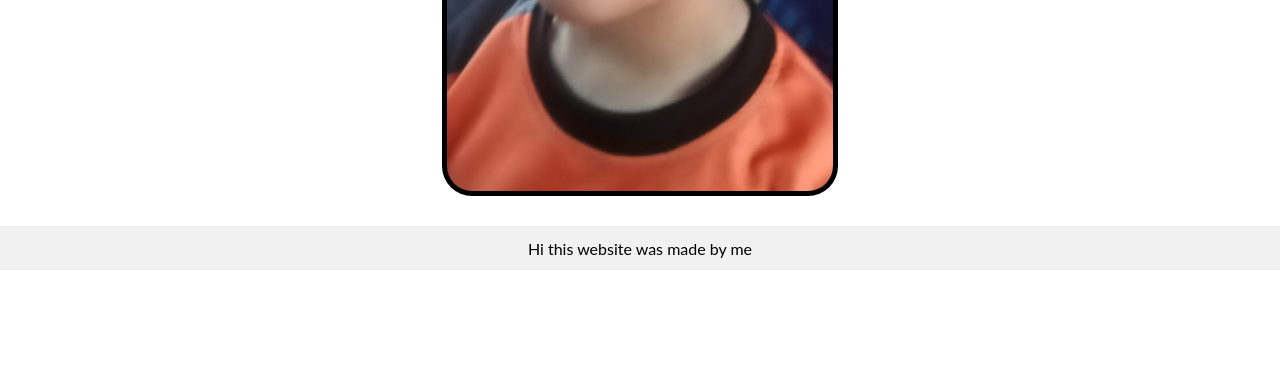
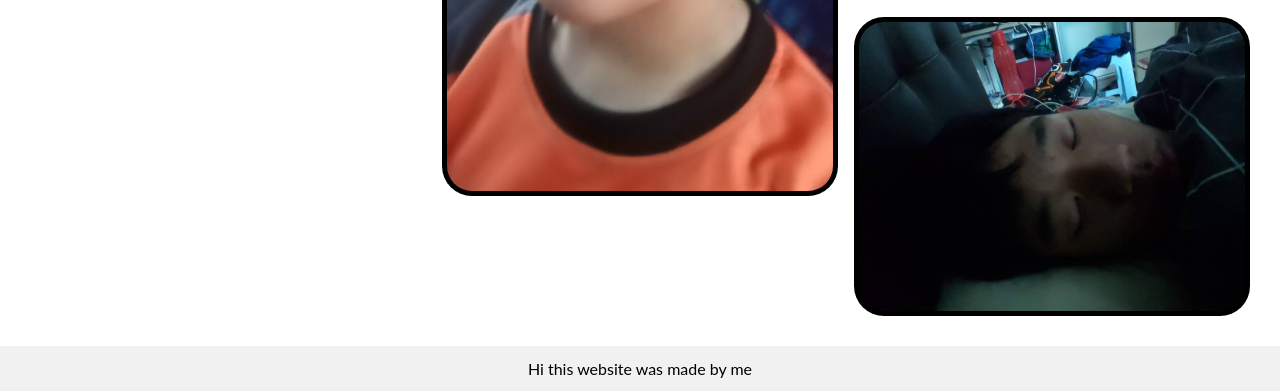
Before and after one commit to wkc00/EthanCow, a plain HTML site: page index.html in a window 1280 px wide. Shown: the part 8576-8967 px from the top of the page. Before the commit the page ends 8846 px from the top, so only its background shows below. Drawn offline with Linux system fonts and the light colour scheme.

Commit message:
Add files via upload

```diff
--- a/index.html
+++ b/index.html
@@ -63,6 +63,7 @@
         <img class="pic" src="image1.jpg" alt="">
         <img class="pic" src="image2.jpg" alt="">
         <img class="pic" src="iamge3.jpg" alt="">
+        <img class="pic" src="image4.jpg" alt="">
 
 
       </div>
```
Also changed, not shown: image4.jpg (added).
